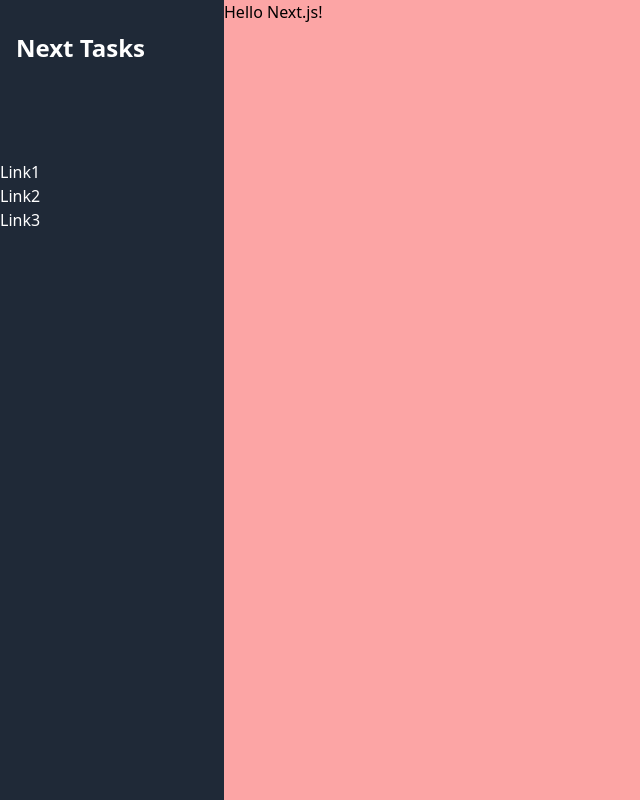
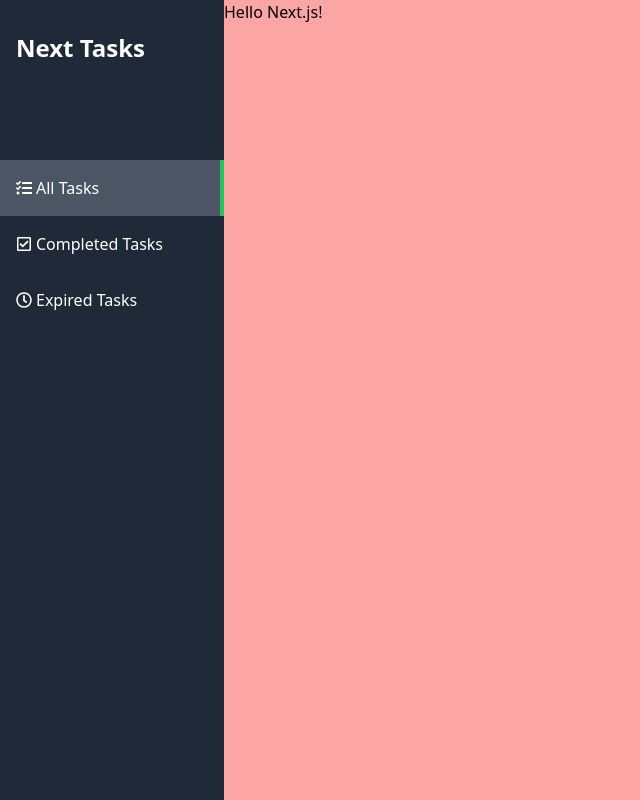
Before and after one commit to ekozmdev/next-tasks, a Next.js app: page / in a window 1280 px wide. Shown: the whole page, without its empty margins (0-640 px from the left). Built offline with nearby package versions, Linux system fonts and the light colour scheme.

Commit message:
section3-24

```diff
--- /dev/null
+++ b/src/components/SideMenu/NavList/NavItem/NavItem.tsx
@@ -0,0 +1,25 @@
+"use client";
+
+import Link from "next/link";
+import { usePathname } from "next/navigation";
+
+interface NavItemProps {
+    label: string;
+    link: string;
+    icon: React.ReactNode;
+}
+
+const NavItem: React.FC<NavItemProps> = (
+    { label, link, icon }
+) => {
+  // 現在のページを取得する
+  const pathname = usePathname();
+  return (
+    <Link href={ link } className={`flex p-4 items-center w-full hover:bg-gray-700 font-mideum ${pathname === link ? "bg-gray-600 border-r-4 border-r-green-500" : ""}`}>
+      <div className="mr-1">{ icon }</div>
+      <div>{ label }</div>
+    </Link>
+  );
+}
+
+export default NavItem;
--- a/src/components/SideMenu/NavList/NavList.tsx
+++ b/src/components/SideMenu/NavList/NavList.tsx
@@ -1,5 +1,6 @@
 // faはfont awesomeの略
 import { FaRegCheckSquare, FaRegClock, FaTasks } from "react-icons/fa";
+import NavItem from "./NavItem/NavItem";
 
 interface NavItemType {
     id: number;
@@ -16,9 +17,14 @@ const NavList = () => {
   ]
   return (
     <div className="mt-24">
-      <div>Link1</div>
-      <div>Link2</div>
-      <div>Link3</div>
+      {navList.map((item) => (
+        <NavItem
+          key={item.id}
+          label={item.label}
+          link={item.link}
+          icon={item.icon}
+        />
+      ))}
     </div>
   );
 };
```
